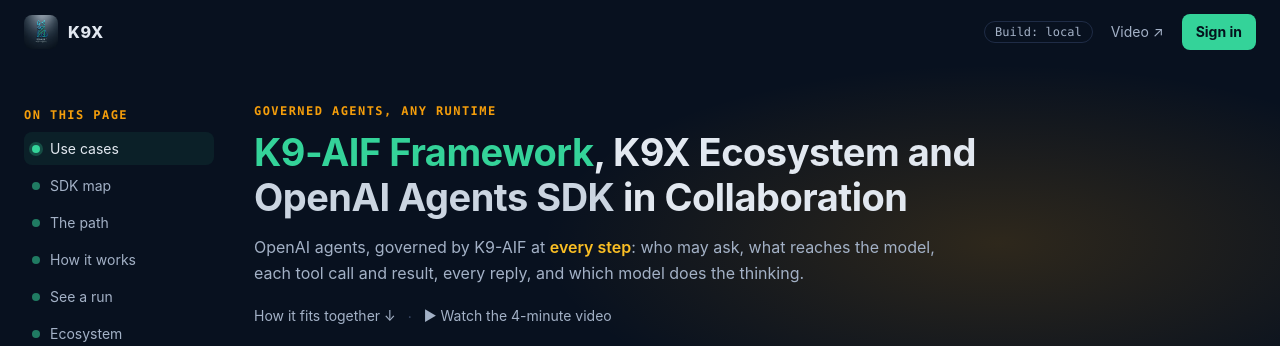
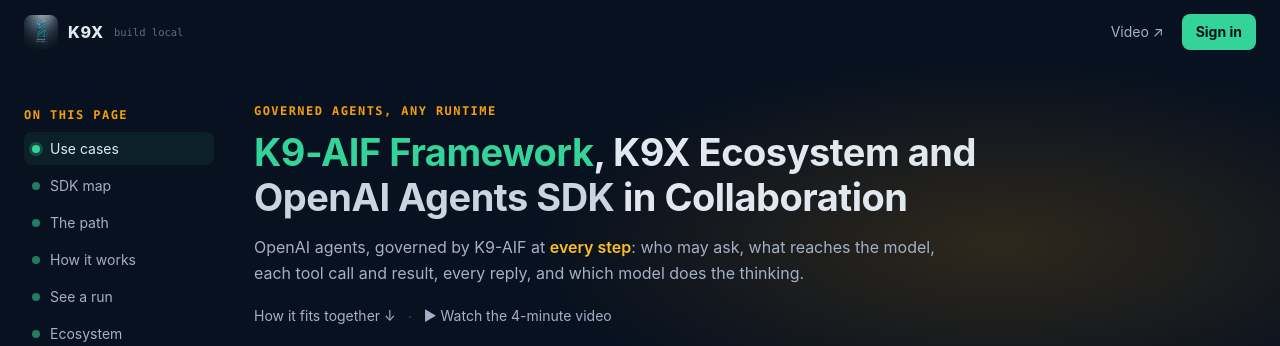
Before and after one commit to k9aif/examples, a FastAPI app: page / in a window 1280 px wide. Shown: the top 346 px of the page. Run offline with FastAPI, Linux system fonts and the light colour scheme.

Commit message:
openai.k9x.ai: build label subtle, next to the K9X logo
Smaller, dimmed, no border, beside the logo on the left (landing, /app, /ap),
so it reads as information rather than a button next to Sign in.

Co-Authored-By: Claude Opus 5.5 <noreply@anthropic.com>

```diff
--- a/k9x_openai_bedrock/openai/webui/static/ap.html
+++ b/k9x_openai_bedrock/openai/webui/static/ap.html
@@ -48,9 +48,9 @@
 <body>
 <header>
   <div class="bar">
-    <a class="brand" href="https://k9x.ai" title="K9X: k9x.ai"><img src="/static/k9x-logo.png" alt="">K9X</a>
+    <span style="display:flex;align-items:baseline;gap:6px"><a class="brand" href="https://k9x.ai" title="K9X: k9x.ai"><img src="/static/k9x-logo.png" alt="">K9X</a>
+      <span class="build" id="build-top" title="The running build: commit ids of the examples and the K9-AIF framework"></span></span>
     <div class="links">
-      <span class="build" id="build-top" title="The running build: commit ids of the examples and the K9-AIF framework"></span>
       <a class="home" href="/">Home</a>
       <form method="post" action="/logout" style="margin:0"><button class="signout" type="submit">Sign out</button></form>
     </div>
@@ -190,7 +190,7 @@ document.querySelectorAll("nav button").forEach((b) => b.addEventListener("click
 { const start = document.querySelector(`nav button[data-tab="${location.hash.slice(1)}"]`); if (start) start.click(); }
 fetch("/api/health").then((r) => r.json()).then((h) => {
   $("version").textContent = h.version ? `Build: ${h.version}` : "";
-  $("build-top").textContent = h.version ? `Build: ${h.version}` : "";
+  $("build-top").textContent = h.version ? `build ${h.version}` : "";
 }).catch(() => {});
 // ── Accounts payable (use case 3) ──────────────────────────────────────────
 const AP = { run: null, timer: null, invoices: {} };
--- a/k9x_openai_bedrock/openai/webui/static/demo.css
+++ b/k9x_openai_bedrock/openai/webui/static/demo.css
@@ -21,7 +21,7 @@ header { padding: 16px 20px 0; max-width: 1000px; margin: 0 auto; }
 .links { display: flex; gap: 10px; align-items: center; }
 .home { font-size: 13px; color: var(--ink); text-decoration: none; border: 1px solid #3b4a68; border-radius: 8px; padding: 5px 12px; }
 .home:hover, .signout:hover { border-color: var(--ok); }
-.build { font: 12px var(--mono); color: var(--muted); border: 1px solid var(--line); border-radius: 999px; padding: 4px 10px; white-space: nowrap; }
+.build { font: 10.5px var(--mono); color: var(--muted); opacity: .55; white-space: nowrap; margin-left: 4px; cursor: default; user-select: all; }
 .build:empty { display: none; }
 @media (max-width: 640px) { .build { display: none; } }
 .signout { font: inherit; font-size: 13px; background: transparent; border: 1px solid #3b4a68; border-radius: 8px;
--- a/k9x_openai_bedrock/openai/webui/static/index.html
+++ b/k9x_openai_bedrock/openai/webui/static/index.html
@@ -119,9 +119,9 @@
 </div>
 <header>
   <div class="bar">
-    <a class="brand" href="https://k9x.ai" title="K9X: k9x.ai"><img src="/static/k9x-logo.png" alt="">K9X</a>
+    <span style="display:flex;align-items:baseline;gap:6px"><a class="brand" href="https://k9x.ai" title="K9X: k9x.ai"><img src="/static/k9x-logo.png" alt="">K9X</a>
+      <span class="build" id="build-top" title="The running build: commit ids of the examples and the K9-AIF framework"></span></span>
     <div class="links">
-      <span class="build" id="build-top" title="The running build: commit ids of the examples and the K9-AIF framework"></span>
       <a class="home" href="/">Home</a>
       <form method="post" action="/logout" style="margin:0"><button class="signout" type="submit">Sign out</button></form>
     </div>
@@ -510,7 +510,7 @@ fetch("/api/health").then((r) => r.json()).then((h) => {
     (h.model_server_reachable ? "Model server reachable" : "Model server not reachable: check OLLAMA_BASE_URL in .env") +
     ` · model routing: ${h.routing} · Zero Trust: ${h.zero_trust ? "on" : "off"}`;
   $("version").textContent = h.version ? `Build: ${h.version}` : "";
-  $("build-top").textContent = h.version ? `Build: ${h.version}` : "";
+  $("build-top").textContent = h.version ? `build ${h.version}` : "";
   $("catalog").textContent = h.catalog.map((c) => `${c.alias}: ${c.model} [${(c.capabilities || []).join(", ")}]`).join("  ·  ");
 }).catch(() => { $("status").textContent = "Health check failed."; });
 
--- a/k9x_openai_bedrock/openai/webui/static/landing.html
+++ b/k9x_openai_bedrock/openai/webui/static/landing.html
@@ -18,7 +18,7 @@
       var(--bg); }
   a { color: var(--k9); }
   .wrap { max-width: 1340px; margin: 0 auto; padding: 0 24px; }
-  .build { font: 12px var(--mono); color: var(--muted); border: 1px solid var(--border); border-radius: 999px; padding: 3px 10px; white-space: nowrap; }
+  .build { font: 10.5px var(--mono); color: var(--muted); opacity: .55; white-space: nowrap; margin-left: 4px; cursor: default; user-select: all; }
   /* side pane: the page's sections, the current one lit as you scroll */
   .layout { display: grid; grid-template-columns: 190px minmax(0, 1fr); gap: 40px; }
   .toc { position: sticky; top: 20px; align-self: start; padding-top: 44px; }
@@ -34,6 +34,7 @@
   @media (max-width: 1100px) { .layout { grid-template-columns: minmax(0, 1fr); } .toc { display: none; } }
 
   .topbar { display: flex; align-items: center; gap: 22px; height: 64px; }
+  .topbar .build { margin-left: -12px; }
   .logo { display: flex; align-items: center; gap: 10px; text-decoration: none; color: var(--text); font-weight: 800; letter-spacing: .04em; }
   .logo img { height: 34px; width: 34px; object-fit: cover; border-radius: 8px; }
   .topbar nav { margin-left: auto; display: flex; gap: 18px; font-size: 14px; align-items: center; }
@@ -194,8 +195,8 @@
 
   <div class="topbar">
     <a class="logo" href="https://k9x.ai" title="K9X: k9x.ai"><img src="/static/k9x-logo.png" alt="">K9X</a>
+    <span class="build" title="The running build: commit ids of the examples and the K9-AIF framework">build __BUILD__</span>
     <nav>
-      <span class="build" title="The running build: commit ids of the examples and the K9-AIF framework">Build: __BUILD__</span>
       <a href="https://www.youtube.com/watch?v=75HKTX9BdmI" target="_blank" rel="noopener noreferrer">Video ↗</a>
       <a class="signin" href="/login">Sign in</a>
     </nav>
```
